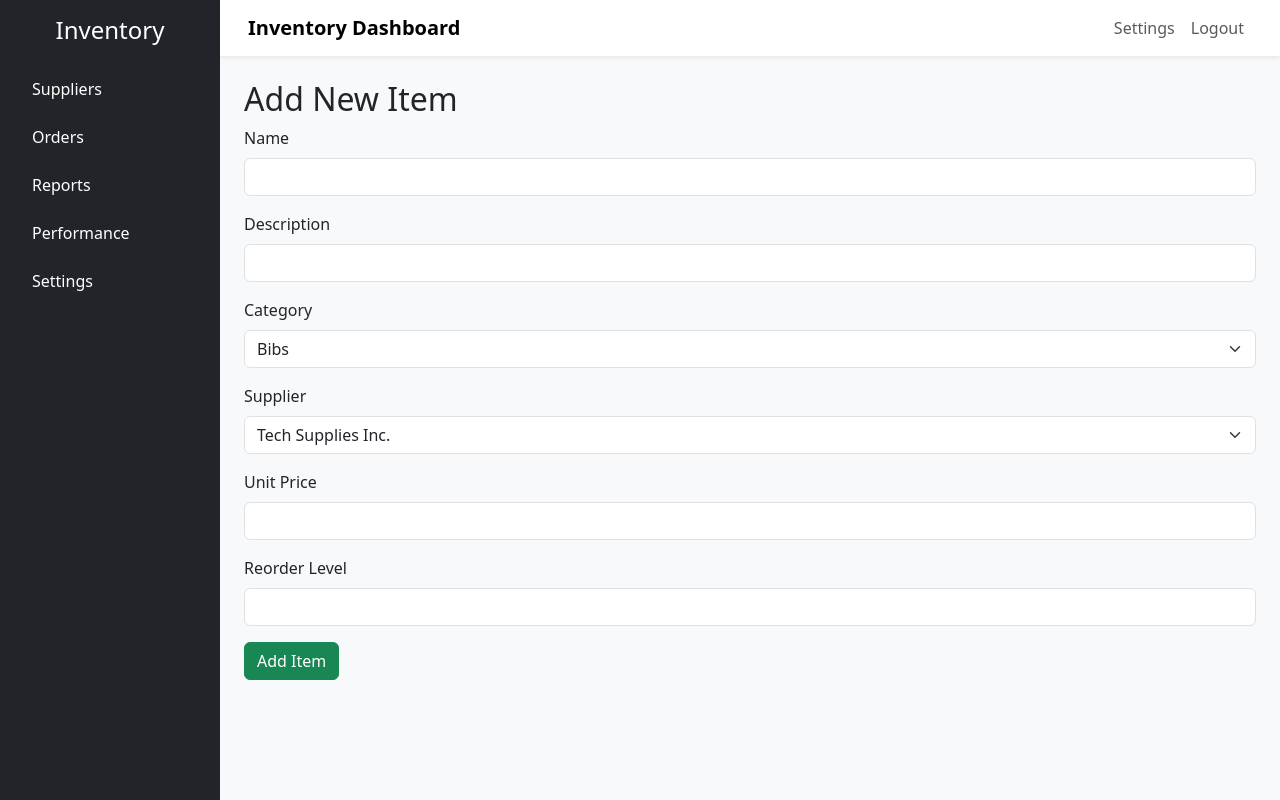
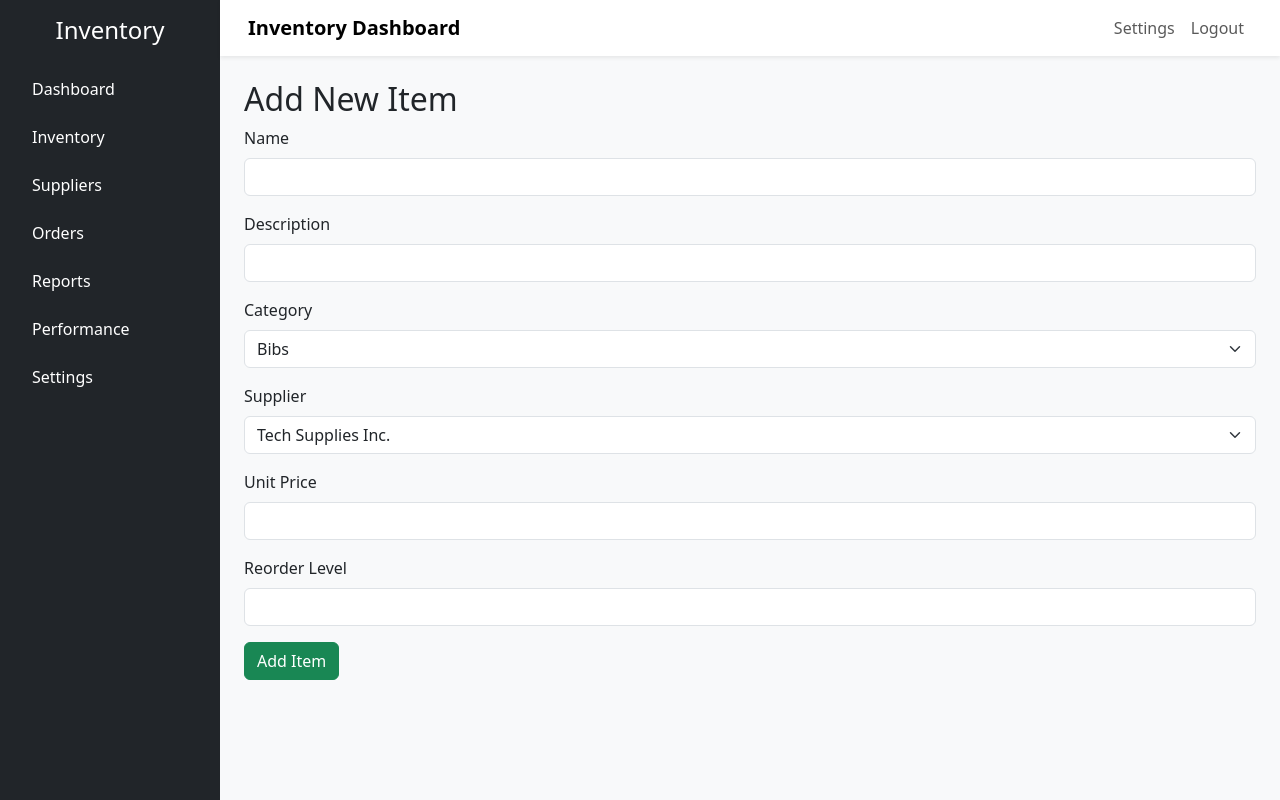
Before and after one commit to gitmatt69/Group12, a Flask app: page /inventory/add in a window 1280 px wide. Run offline with Flask 3, Linux system fonts and the light colour scheme; data comes from the database, SQL or seed files in the repository.

Commit message:
added components for inventory and the home page in the dashboard

```diff
--- a/templates/index.html
+++ b/templates/index.html
@@ -13,6 +13,8 @@
     <div class="bg-dark text-white p-3" id="sidebar" style="min-width: 220px; height: 100vh;">
       <h4 class="text-center mb-4">Inventory</h4>
       <ul class="nav flex-column">
+        <li class="nav-item mb-2"><a href="{{ url_for('home') }}" class="nav-link text-white">Dashboard</a></li>
+        <li class="nav-item mb-2"><a href="{{ url_for('inventory') }}" class="nav-link text-white">Inventory</a></li>
         <li class="nav-item mb-2"><a href="{{ url_for('suppliers') }}" class="nav-link text-white">Suppliers</a></li>
         <li class="nav-item mb-2"><a href="{{ url_for('orders') }}" class="nav-link text-white">Orders</a></li>
         <li class="nav-item mb-2"><a href="{{ url_for('reports') }}" class="nav-link text-white">Reports</a></li>
```
